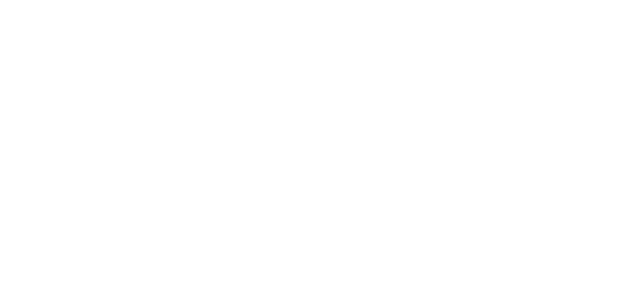
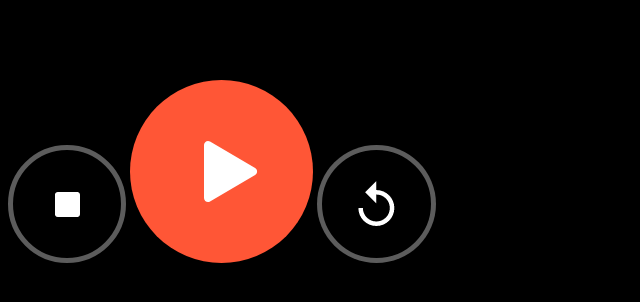
Before and after one commit to MichaelJohansyah/30-JS-Project, a plain HTML site: page Stopwatch App/index.html in a window 1280 px wide. Shown: the whole page, without its empty margins (0-640 px from the left). Drawn offline with Linux system fonts and the light colour scheme.

Commit message:
added style.css and modified html file

```diff
--- a/Stopwatch App/index.html
+++ b/Stopwatch App/index.html
@@ -4,8 +4,17 @@
     <meta charset="UTF-8">
     <meta name="viewport" content="width=device-width, initial-scale=1.0">
     <title>Stopwatch App</title>
+    <link rel="stylesheet" href="style.css">
 </head>
 <body>
+    <div class="stopwatch">
+        <h1>00:00:00</h1>
+        <div class="buttons">
+            <img src="images/stop.png">
+            <img src="images/start.png">
+            <img src="images/reset.png">
+        </div>
+    </div>
 
 </body>
 </html>
--- a/Stopwatch App/style.css
+++ b/Stopwatch App/style.css
@@ -0,0 +1,3 @@
+body{
+    background: black;
+}
```
